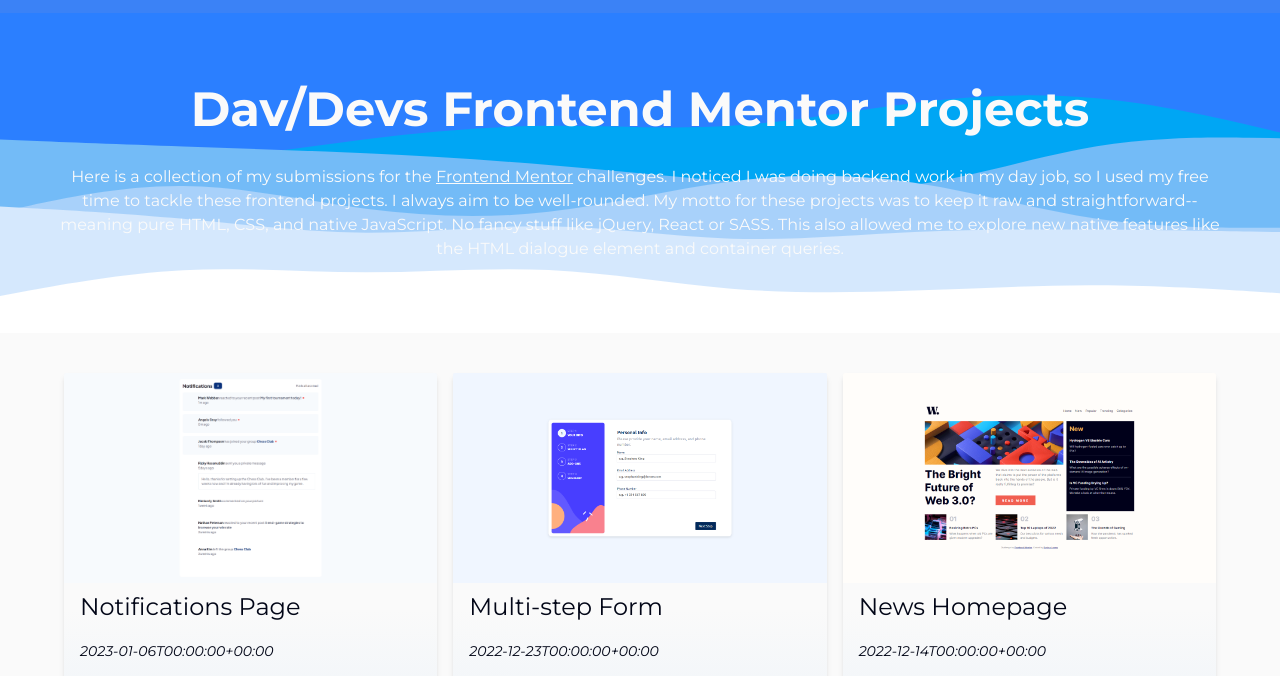
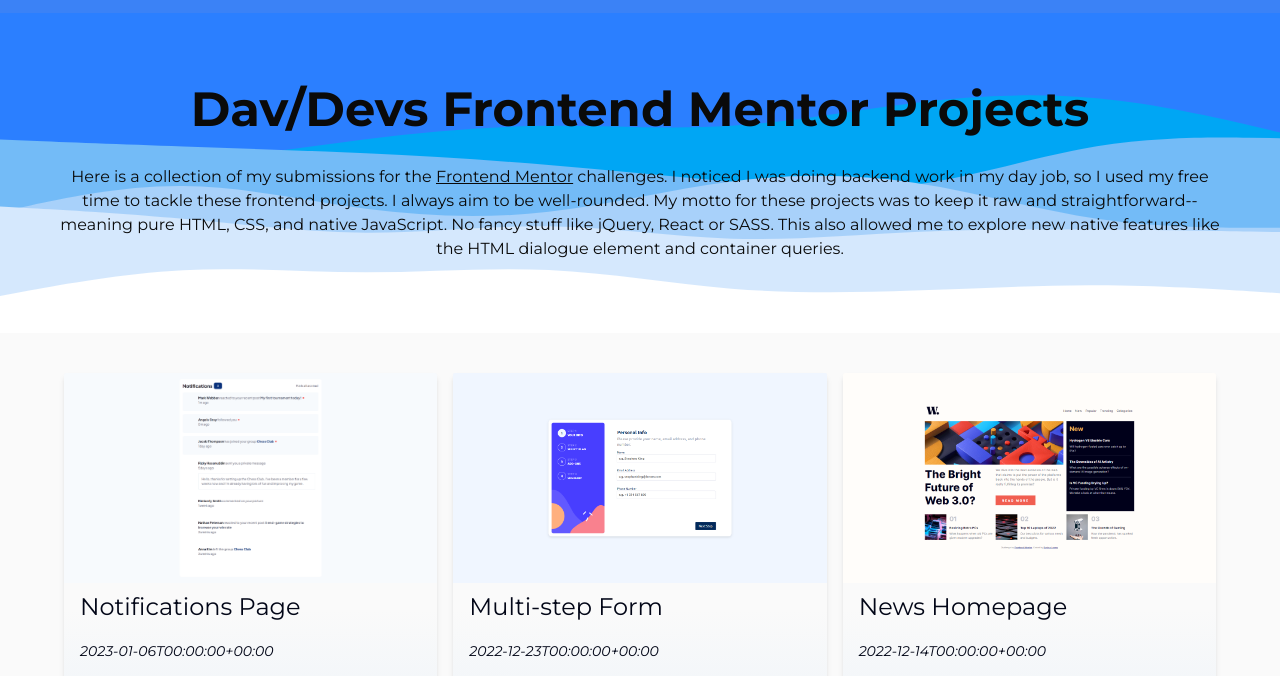
Before and after one commit to davinaleong/proj-dav-fem-2024, an Astro site: page / in a window 1280 px wide. Shown: the part 104-780 px from the top of the page. Built offline with nearby package versions, Linux system fonts and the light colour scheme; Astro itself is replaced by a stand-in of ours.

Commit message:
Minor UI corrections

```diff
--- a/src/styles/_home.scss
+++ b/src/styles/_home.scss
@@ -4,7 +4,7 @@
   &-hero {
     --_section-height: 40vh;
 
-    color: theme("colors.neutral.50");
+    color: theme("colors.neutral.950");
     background-color: theme("colors.blue.500");
     // background-image: linear-gradient(
     //   to bottom,
@@ -13,14 +13,14 @@
     // );
 
     a {
-      --_a-clr: theme("colors.neutral.50");
+      --_a-clr: theme("colors.neutral.950");
       --_a-td: underline;
       --_a-hover-clr: theme("colors.sky.200");
       --_a-hover-td: underline;
     }
 
     &__heading {
-      color: theme("colors.neutral.50");
+      color: theme("colors.neutral.950");
     }
 
     & > .section__wrapper {
```
